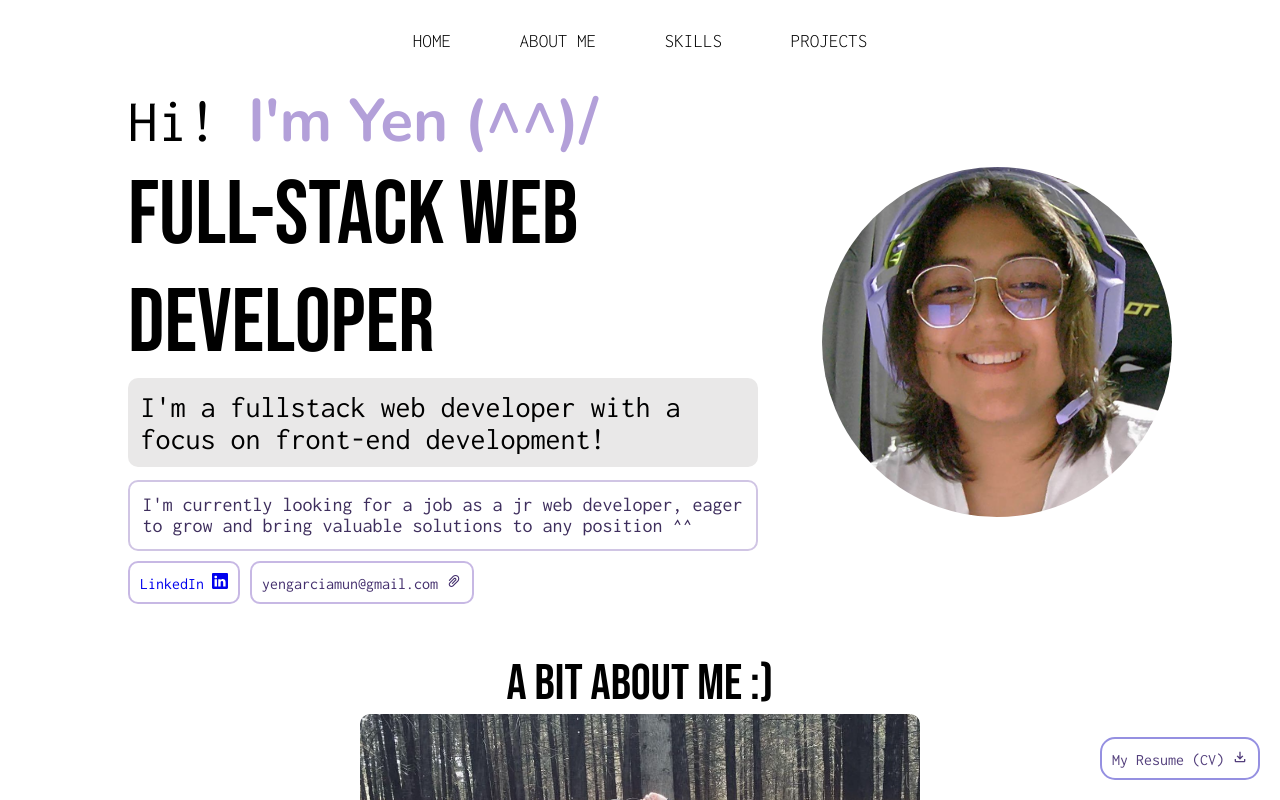
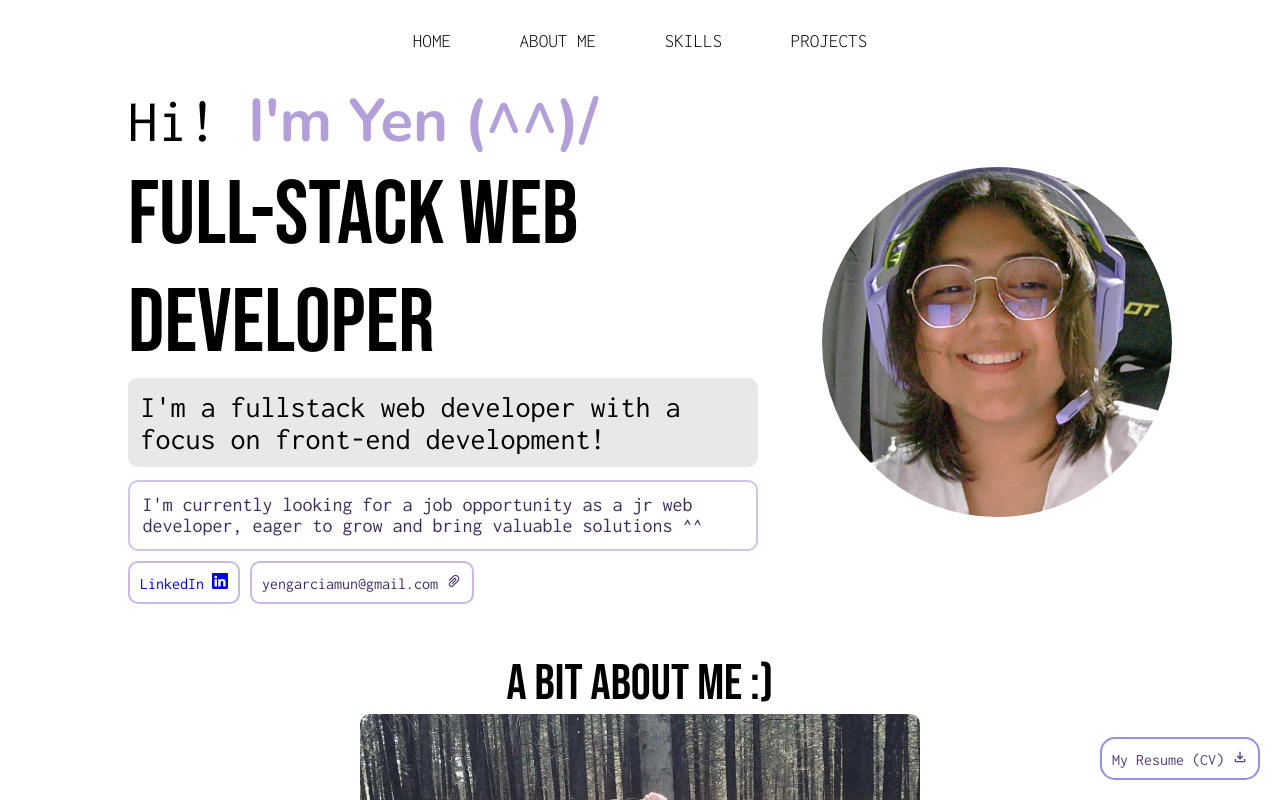
Before and after one commit to yenzuramen/my-portfolio, a React (Create React App) app: page / in a window 1280 px wide. Shown: the top 800 px of the page. Built offline with nearby package versions, Linux system fonts and the light colour scheme.

Commit message:
changing intro text

```diff
--- a/src/components/Home.js
+++ b/src/components/Home.js
@@ -53,7 +53,7 @@ export const Home = () => {
             whileInView={{ opacity: 1, x: 0 }}
             transition={{ type: 'spring', stiffness: 40, delay: 0.6 }}
             className='secnd-cont'>
-            I'm currently looking for a job as a jr web developer, eager to grow and bring valuable solutions to any position ^^
+            I'm currently looking for a job opportunity as a jr web developer, eager to grow and bring valuable solutions ^^
           </motion.div>
 
           <div className='contact-cont'>
```
